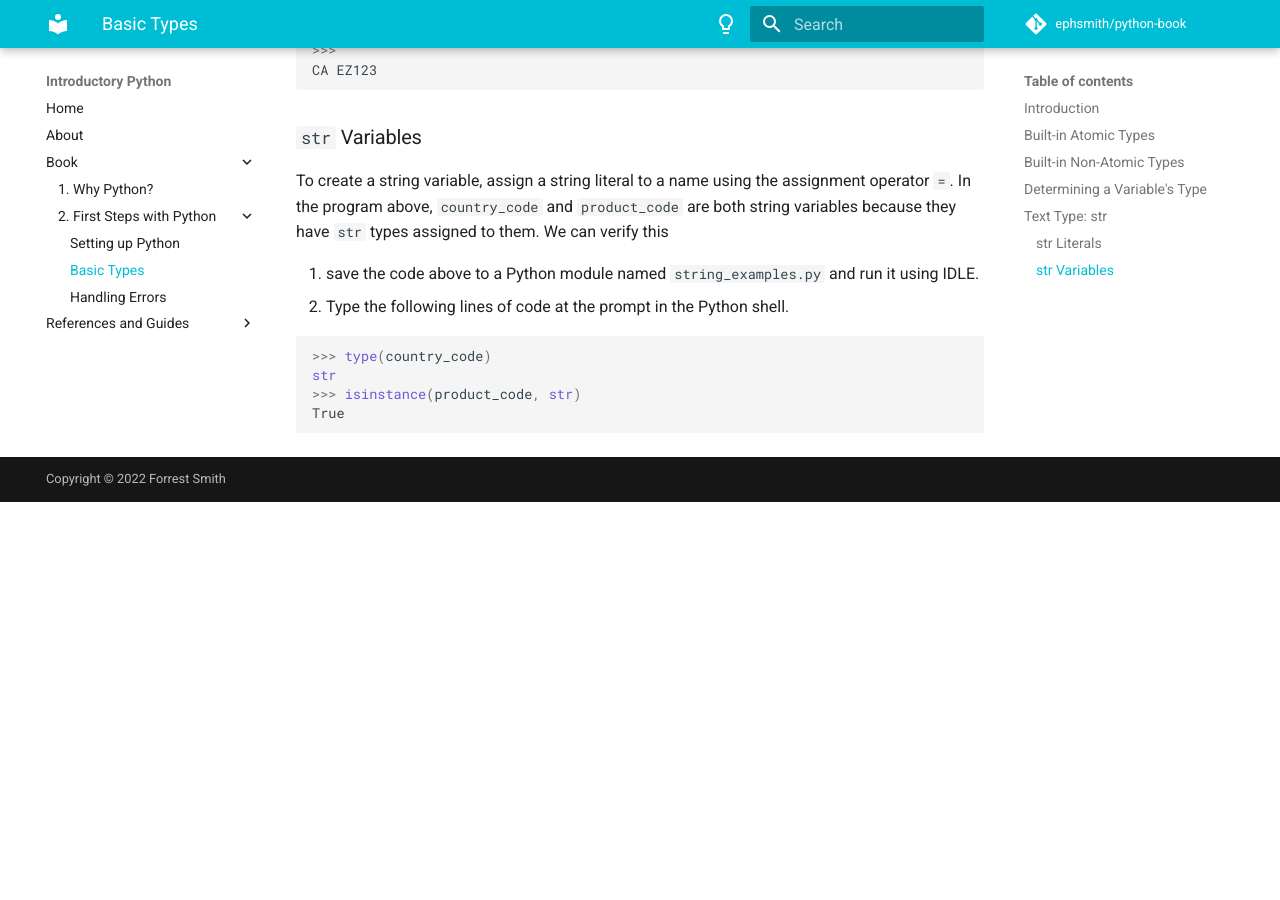
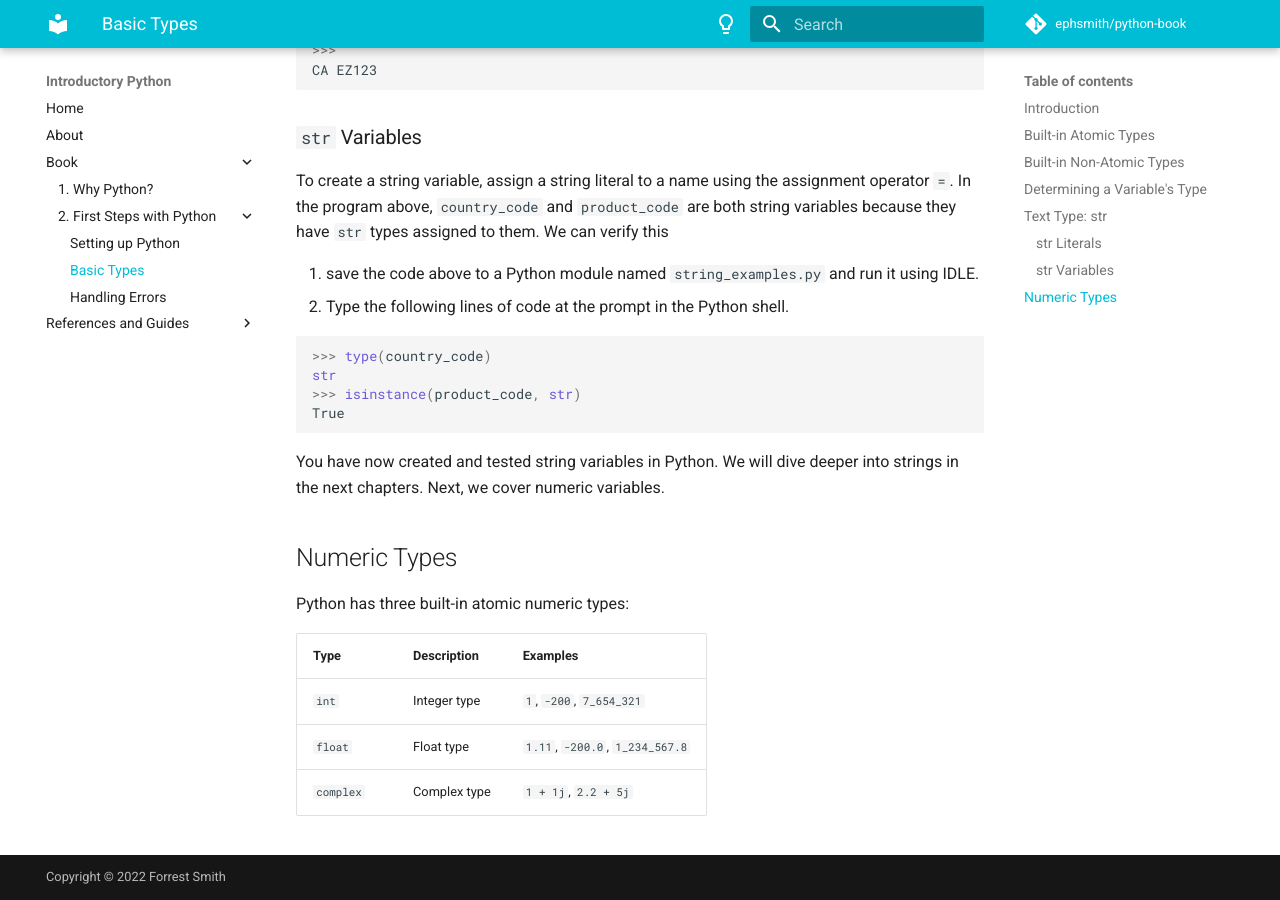
Before and after one commit to ephsmith/python-book, an MkDocs documentation site: the page built from docs/02/02-basic-types.md, in a window 1280 px wide and 900 px high, scrolled down 2169 px. Built offline with MkDocs 1.6.1 and Material for MkDocs 9.7.7, drawn with Linux system fonts in a browser that asks for light colours; comment, search, counter and statistics services are not loaded; before the commit the page ends 2671 px from its top, so only the background shows below that.

Commit message:
Basic Types: Numeric types table.

````diff
--- a/docs/02/02-basic-types.md
+++ b/docs/02/02-basic-types.md
@@ -104,3 +104,15 @@ str
 >>> isinstance(product_code, str)
 True
 ```
+
+You have now created and tested string variables in Python. We will dive deeper into
+strings in the next chapters.  Next, we cover numeric variables.
+
+## Numeric Types
+Python has three built-in atomic numeric types:
+
+|Type     | Description      | Examples|
+|---------|------------------|---------|
+|`int`    | Integer type     |`1`, `-200`, `7_654_321`|
+|`float`  | Float type       |`1.11`, `-200.0`, `1_234_567.8`|
+|`complex`| Complex type     |`1 + 1j`, `2.2 + 5j`|
````
